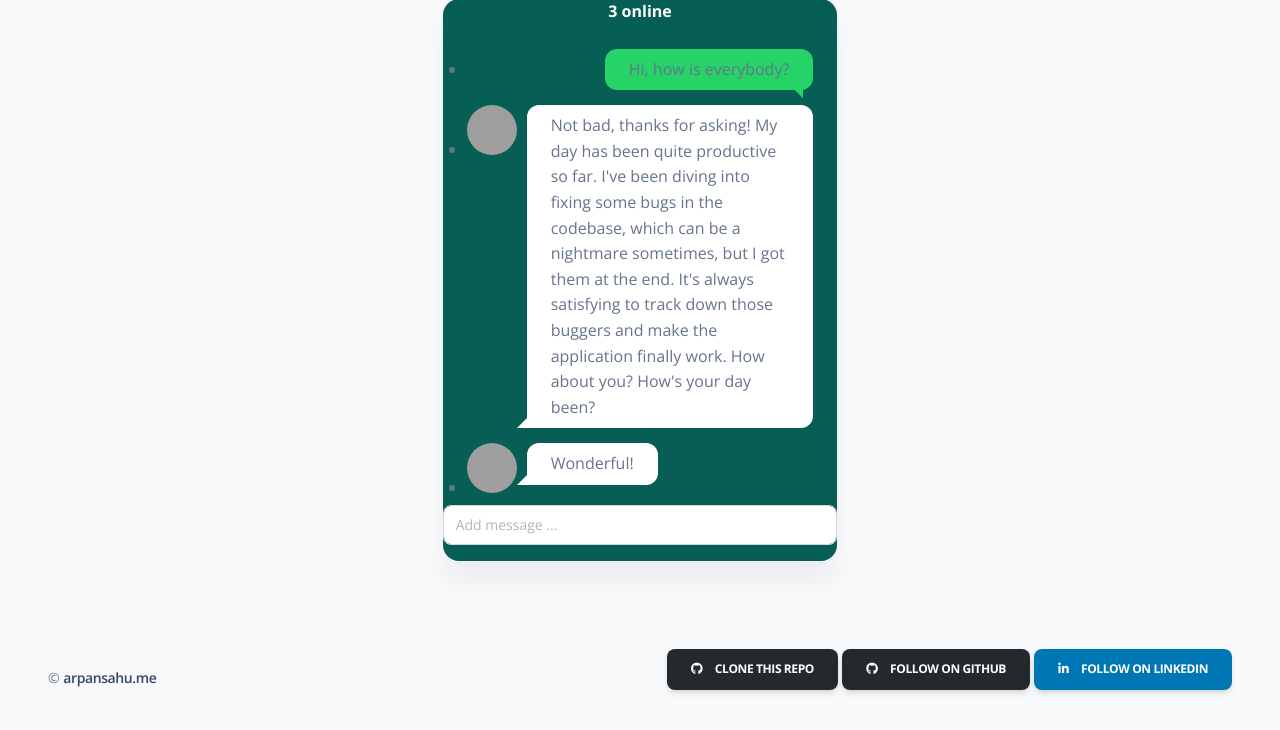
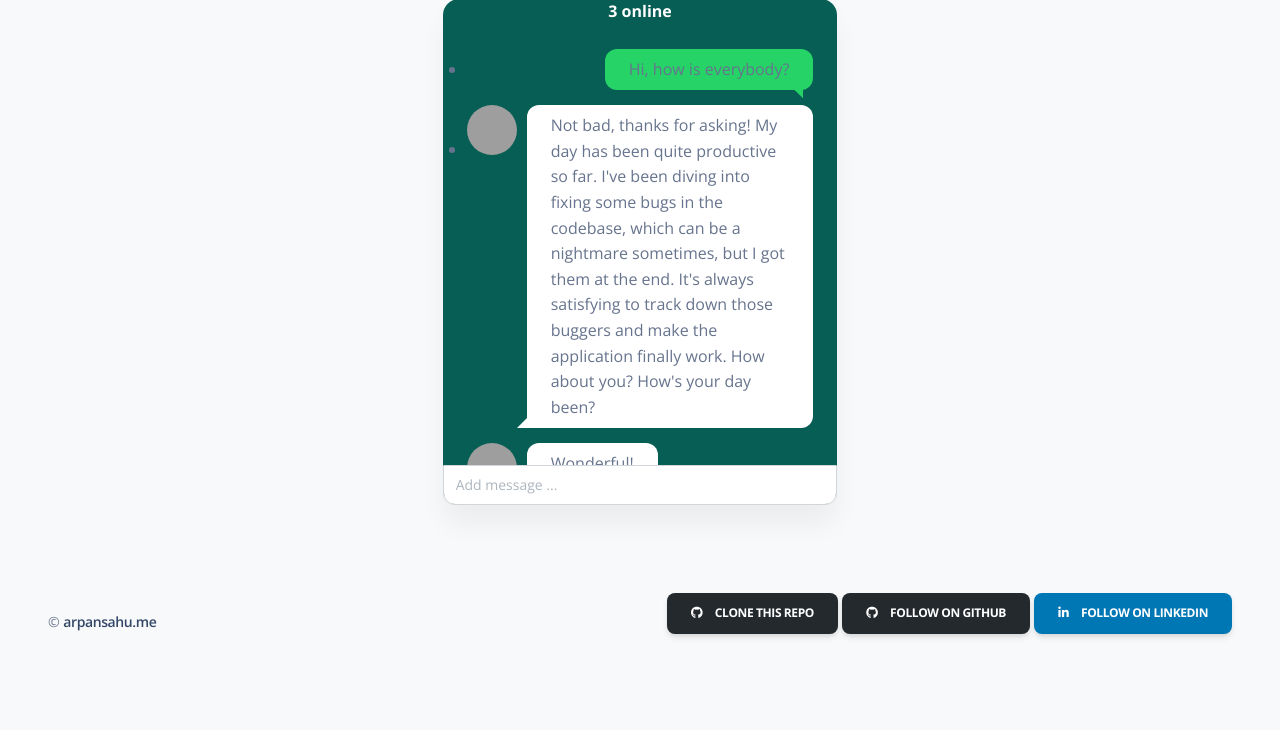
Before and after one commit to arpansahu/great_chat, a Django app: page / in a window 1280 px wide. Shown: the part 128-858 px from the top of the page. After the commit the page ends 766 px from the top, so only its background shows below. Run offline with Django 3.2, Linux system fonts and the light colour scheme; the visitor is signed in with stand-in values (Sample User, id 1); some libraries are stand-ins or nearby versions; grey boxes are pictures that could not be loaded.

Commit message:
perfect chat winodw size

```diff
--- a/templates/Home.html
+++ b/templates/Home.html
@@ -38,7 +38,7 @@
     }
 
     #chat_container {
-        max-height: 60vh; /* Adjust as needed */
+        max-height: 55vh; /* Reduced by an additional 20% */
         overflow-y: auto;
     }
 </style>
@@ -114,12 +114,11 @@
             </li>
           </ul>
         </div>
-        <div>
-          <div class="row-cols-1 rounded-3 mb-3">
-              <form id="chat_message_form" method="POST">
-                  <input class="form-control" type="text" name="message" placeholder="Add message ..." maxlength="150">
-              </form>
-          </div>
+        <div class="row-cols-1 rounded-3">
+          <form id="chat_message_form" method="POST">
+            <input class="form-control" type="text" name="message" placeholder="Add message ..." maxlength="150" style="border-radius: 0 0 12px 12px;">
+          </form>
+        </div>
         </div>
       </div>
     </div>
```
